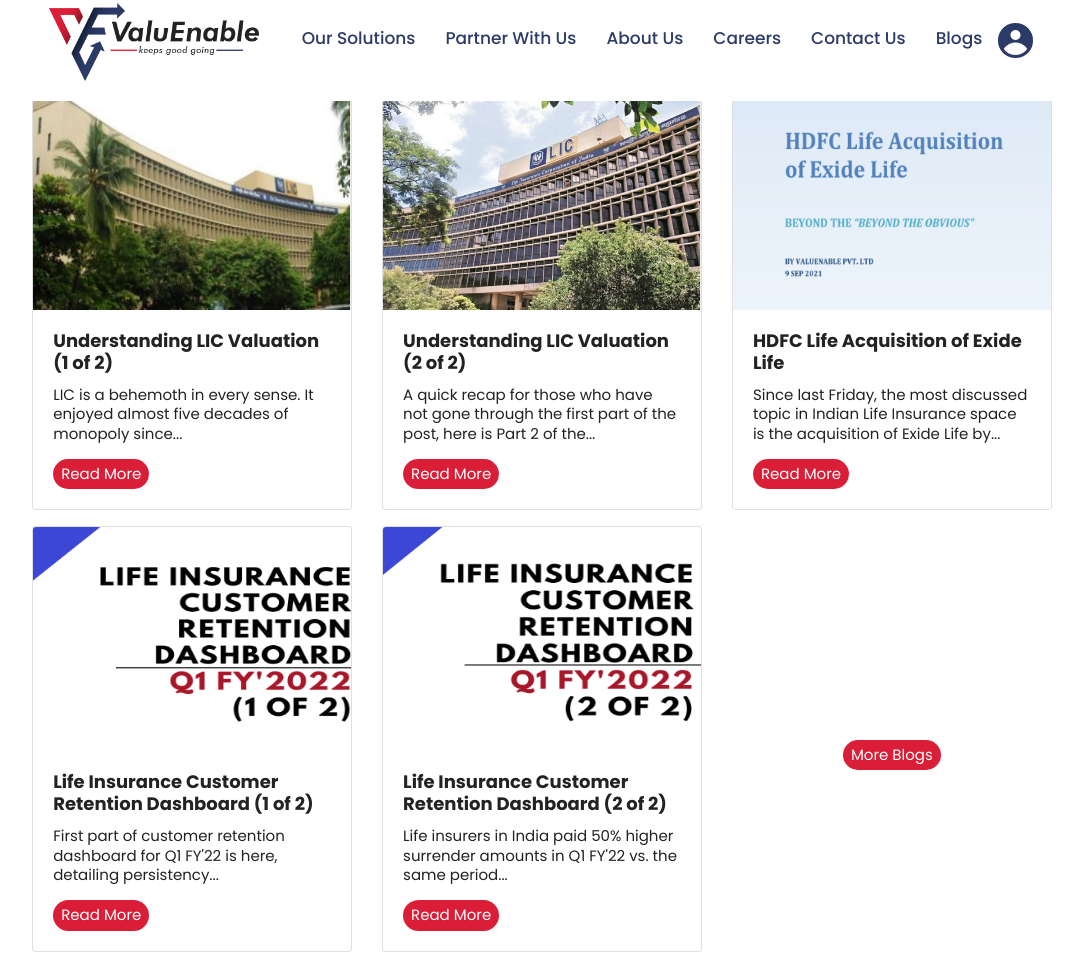
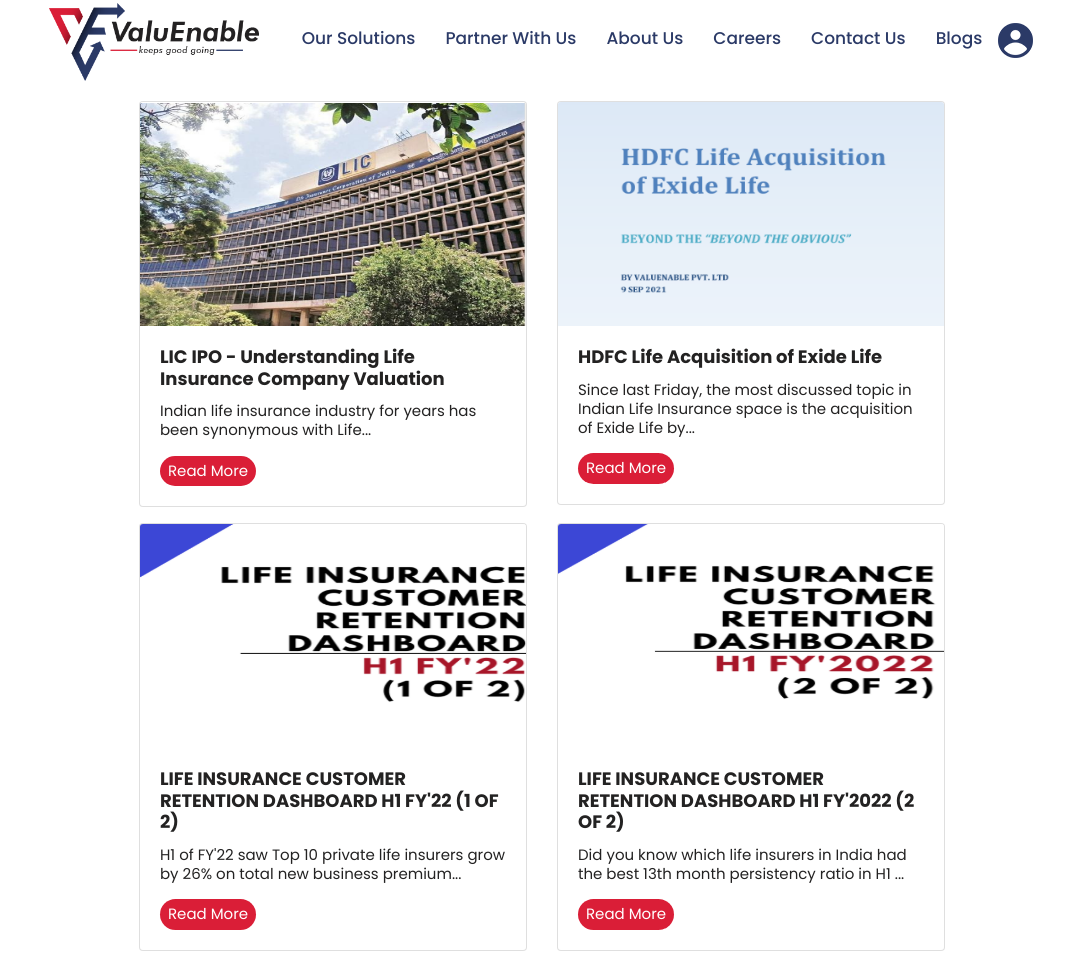
Before and after one commit to ACTECAL/ve-website, a website: page blog.html in a window 1280 px wide. Shown: the part 27-991 px from the top of the page, without its empty margins (98-1181 px from the left). Drawn offline with nearby package versions, Linux system fonts and the light colour scheme.

Commit message:
pdf in blog

```diff
--- a/blog.html
+++ b/blog.html
@@ -89,85 +89,115 @@
             </div>
         </header>
         <!-- Blog Cards -->
-        <section class="" style="margin-top: 6rem;">
+        <section class="" style="margin-top: 7rem;">
             <div class="container">
-                <div class="row">
-                    <div class="col-sm-4 col-12">
-                        <div class="card mb-3" >
-                            <img src="./images/blog-image/lic-blog-1.PNG" class="card-img-top" alt="lic-blog-1" style="height:224px">
-                            <div class="card-body ">
-                              <h5 > Understanding LIC Valuation </h5>
-                              <h5 class="card-title">(1 of 2)</h5>
-                              <p class="card-text " style="font-size: 15px;">LIC is a behemoth in every sense. It enjoyed almost five decades of monopoly since...</p>
-                              <a href="https://www.linkedin.com/pulse/understanding-lic-valuation-1-2-valuenable?trk=public_post-content_share-article" target="_blank" class="btn btn-primary btn-sm mt-3" style="border-radius: 1rem; font-size: 15px; background-color: #DA1E37; color: white; border: none;">Read More</a>
-                            </div>
-                          </div>
-                    </div>
-                    <div class="col-sm-4 col-12">
+                <div class="container">
+                    <div class="row">
+                    <div class="col-sm-6 col-12">
                         <div class="card mb-3"  >
                             <img src="./images/blog-image/lic-blog-2.PNG" class="card-img-top" alt="lic-blog-2" style="height:224px">
                             <div class="card-body">
-                              <h5 >Understanding LIC Valuation </h5>
-                              <h5 class="card-title">(2 of 2)</h5>
-                              <p class="card-text "style="font-size: 15px;">A quick recap for those who have not gone through the first part of the post, here is Part 2 of the...</p>
-                              <a href="https://www.linkedin.com/pulse/understanding-lic-valuation-2-valuenable?trk=public_post-content_share-article"
+                              <h5 class="card-title">LIC IPO - Understanding Life Insurance Company Valuation</h5>
+                              <p class="card-text "style="font-size: 15px;"> Indian life insurance industry for years has been synonymous with Life...</p>
+                              <a href="https://valuenable.in/blogs/LIC_IPO-Understanding _Life_Insurance_Company_Valuation.pdf"
                               class="btn btn-primary btn-sm mt-3" style="border-radius: 1rem; font-size: 15px; background-color: #DA1E37; color: white;border: none;"
                               target="_blank">Read More</a>
                             </div>
                           </div>
                     </div>
-                    <div class="col-sm-4 col-12">
+                    <div class="col-sm-6 col-12">
                         <div class="card mb-3" >
                             <img src="./images/blog-image/BLOG-3.PNG" class="card-img-top" alt="lic-blog-2" style="height:224px">
                             <div class="card-body">
                               <h5 class="card-title">HDFC Life Acquisition of Exide Life</h5>
                               <p class="card-text " style="font-size: 15px;">Since last Friday, the most discussed topic in Indian Life Insurance space is the acquisition of Exide Life by...</p>
                               <a
-                                href="https://www.linkedin.com/posts/valuenable_beyond-the-beyond-the-obvious-activity-6841689278704074753-R7nV/"
+
                                 class="btn btn-primary btn-sm mt-3" style="border-radius: 1rem; font-size: 15px; background-color: #DA1E37; color: white;border: none;"
-                                onclick="window.open(this.href,'_blank');return false;" >Read More</a>
+                                onclick="window.open('https://valuenable.in/blogs/HDFC_Life_Acquisition_of_Exide_Life-Beyond_the_Obvious.pdf','_blank');return false;" >Read More</a>
                             </div>
                           </div>
                     </div>
                 </div>
                 <div class="row">
-                     <div class="col-sm-4 col-12">
+                     <div class="col-sm-6 col-12">
+                        <div class="card mb-3"  >
+                            <img src="./images/blog-image/h1-blog-1.PNG" class="card-img-top" alt="lic-blog-2" style="height:224px">
+                            <div class="card-body">
+                              <h5 class="card-title">LIFE INSURANCE CUSTOMER RETENTION DASHBOARD H1 FY'22 (1 OF 2)</h5>
+                              <p class="card-text "style="font-size: 15px;">H1 of FY'22 saw Top 10 private life insurers grow by 26% on total new business premium...</p>
+                              <a
+                                href="https://valuenable.in/blogs/H1_FY'22_Life Insurance_Customer_Retention_Dashboard(1of2).pdf" class="btn btn-primary btn-sm mt-3"
+                                style="border-radius: 1rem; font-size: 15px; background-color: #DA1E37; color: white;border: none;"
+                                onclick="window.open(this.href,'_blank');return false;" >Read More</a>
+                            </div>
+                          </div>
+                    </div>
+
+                    <div class="col-sm-6 col-12">
+                        <div class="card mb-3" >
+                            <img src="./images/blog-image/h1-blog-2.PNG" class="card-img-top" alt="lic-blog-1" style="height:224px">
+                            <div class="card-body ">
+                              <h5 class="card-title">LIFE INSURANCE CUSTOMER RETENTION DASHBOARD H1 FY'2022 (2 OF 2)</h5>
+                              <p class="card-text " style="font-size: 15px;">Did you know which life insurers in India had the best 13th month persistency ratio in H1 ...</p>
+                              <a
+                                href="https://valuenable.in/blogs/H1_FY'22_Life_Insurance_Customer Retention_Dashboard(2of2).pdf" onclick="window.open(this.href,'_blank');return false;"
+                                class="btn btn-primary btn-sm mt-3" style="border-radius: 1rem; font-size: 15px; background-color: #DA1E37; color: white; border: none;">Read More</a>
+                            </div>
+                        </div>
+                    </div>
+                    <!-- Card 3-->
+                    <!-- <div class="col-sm-6 col-12" style="display: flex; justify-content: center; align-items: center;">
+                        <a
+                            href="https://www.linkedin.com/company/valuenable/posts/?feedView=all"
+                            class="btn btn-primary btn-sm mt-3" style="border-radius: 1rem; font-size: 15px; background-color: #DA1E37; color: white; border: none;"
+                            onclick="window.open('http://127.0.0.1:5500/pdf/Confirmation_18991%20Confirmation-1635771877295.pdf','_blank');return false;" >
+                            More Blogs
+                        </a>
+                    </div> -->
+
+                </div>
+                <div class="row">
+                     <div class="col-sm-6 col-12">
                         <div class="card mb-3"  >
                             <img src="./images/blog-image/blog-4.PNG" class="card-img-top" alt="lic-blog-2" style="height:224px">
                             <div class="card-body">
                               <h5 class="card-title">Life Insurance Customer Retention Dashboard (1 of 2)</h5>
                               <p class="card-text "style="font-size: 15px;">First part of customer retention dashboard for Q1 FY'22 is here, detailing persistency...</p>
                               <a
-                                href="https://www.linkedin.com/feed/update/urn:li:activity:6858976378805649408" class="btn btn-primary btn-sm mt-3"
+                                href="https://valuenable.in/blogs/Q1-FY'22_Life Insurance_Customer_Retention_Dashboard(1of2).pdf" class="btn btn-primary btn-sm mt-3"
                                 style="border-radius: 1rem; font-size: 15px; background-color: #DA1E37; color: white;border: none;"
                                 onclick="window.open(this.href,'_blank');return false;" >Read More</a>
                             </div>
                           </div>
                     </div>
 
-                    <div class="col-sm-4 col-12">
+                    <div class="col-sm-6 col-12">
                         <div class="card mb-3" >
                             <img src="./images/blog-image/blog-5.PNG" class="card-img-top" alt="lic-blog-1" style="height:224px">
                             <div class="card-body ">
                               <h5 class="card-title">Life Insurance Customer Retention Dashboard (2 of 2)</h5>
                               <p class="card-text " style="font-size: 15px;">Life insurers in India paid 50% higher surrender amounts in Q1 FY'22 vs. the same period...</p>
                               <a
-                                href="https://www.linkedin.com/posts/valuenable_life-insurance-customer-retention-dashboard-activity-6861598636279701504-bm3R/" onclick="window.open(this.href,'_blank');return false;"
+                                href="https://valuenable.in/blogs/Q1-FY'22_Life Insurance_Customer_Retention_Dashboard_(2of2).pdf" onclick="window.open(this.href,'_blank');return false;"
                                 class="btn btn-primary btn-sm mt-3" style="border-radius: 1rem; font-size: 15px; background-color: #DA1E37; color: white; border: none;">Read More</a>
                             </div>
                         </div>
                     </div>
                     <!-- Card 3-->
-                    <div class="col-sm-4 col-12" style="display: flex; justify-content: center; align-items: center;">
+
+
+                </div>
+                <div class="mb-4" style="display: flex; justify-content: center; align-items: center;">
                         <a
                             href="https://www.linkedin.com/company/valuenable/posts/?feedView=all"
                             class="btn btn-primary btn-sm mt-3" style="border-radius: 1rem; font-size: 15px; background-color: #DA1E37; color: white; border: none;"
-                            onclick="window.open(this.href,'_blank');return false;" >
+                            onclick="window.open('http://127.0.0.1:5500/pdf/Confirmation_18991%20Confirmation-1635771877295.pdf','_blank');return false;" >
                             More Blogs
                         </a>
                     </div>
+                </div>
 
-                </div>
             </div>
 
         </section>
```
Also changed, not shown: images/blog-image/h1-blog-1.PNG (added), images/blog-image/h1-blog-2.PNG (added).
